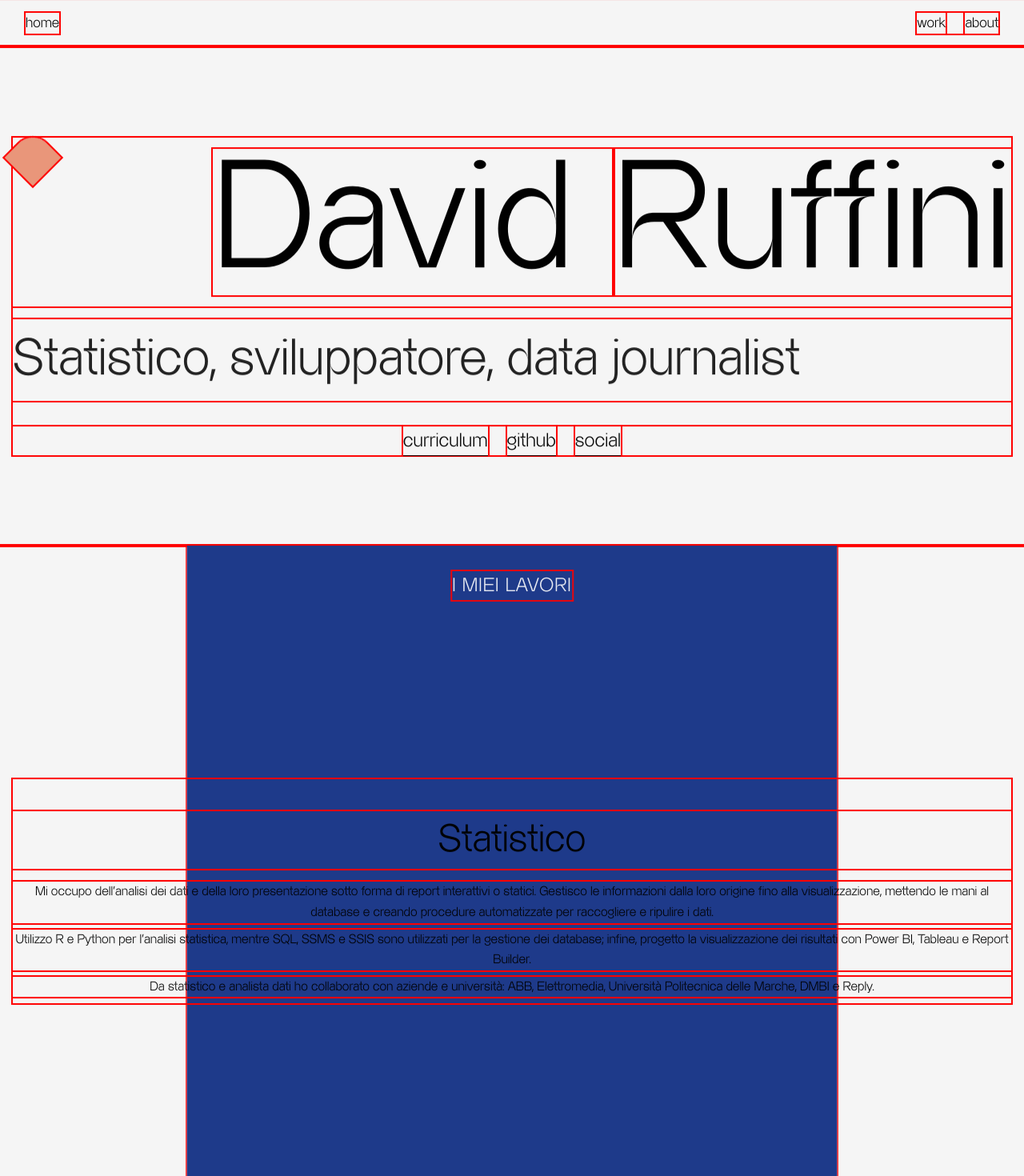
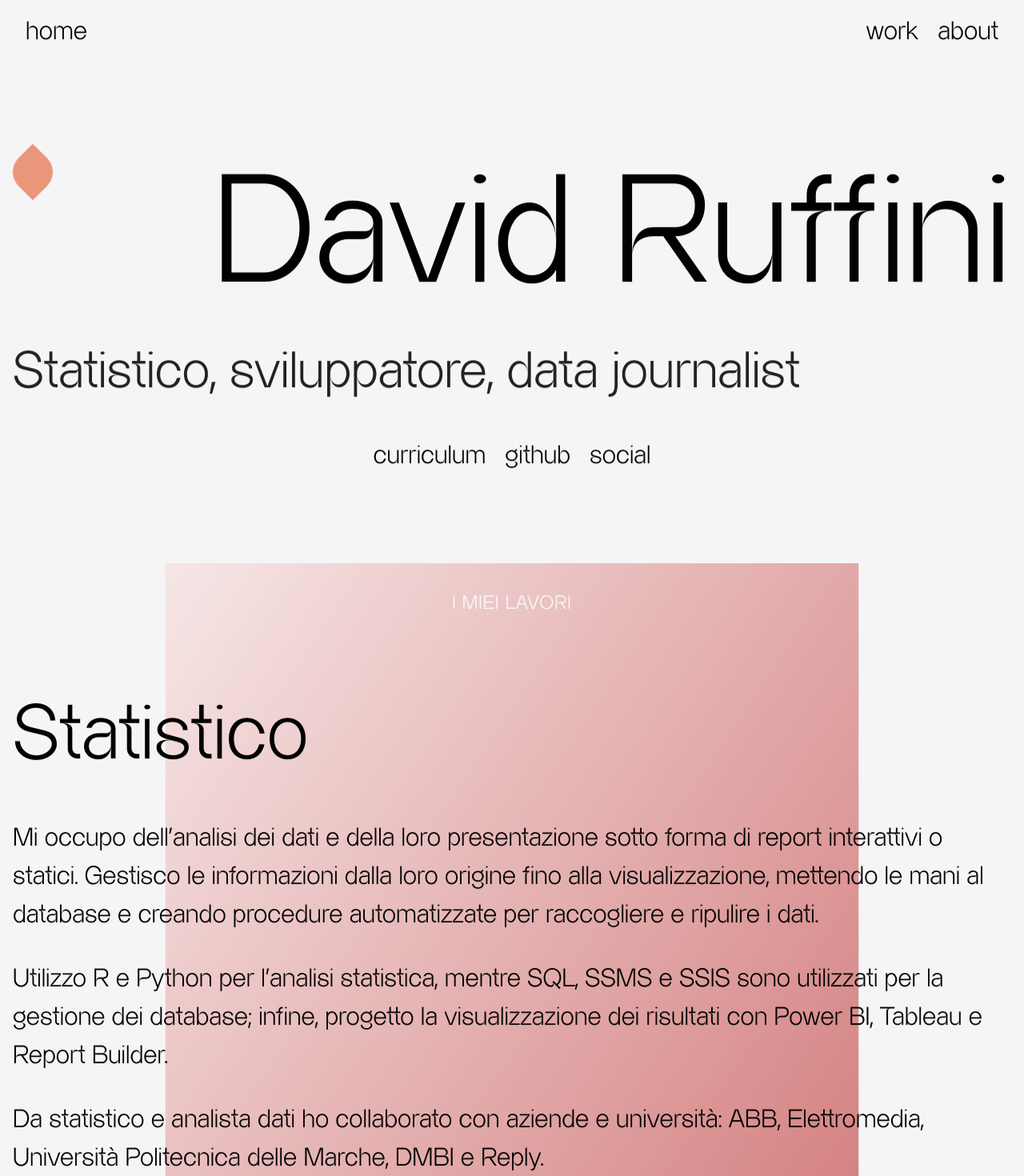
Before and after one commit to davidoffdado/personal-website, a React (Vite) app: page /personal-website/ in a window 1280 px wide. Shown: the top 1470 px of the page at 80% size. Built offline with nearby package versions, Linux system fonts and the light colour scheme.

Commit message:
modifica sito

```diff
--- a/src/App.jsx
+++ b/src/App.jsx
@@ -9,6 +9,7 @@ import WebDevProjects from "./pages/WebDevProjects";
 import Loader from "./components/Loader";
 import "./styles/global.css";
 import { useState } from "react";
+import CursorFollower from "./components/CursorFollower";
 
 
 
@@ -17,12 +18,14 @@ function App() {
 
   return (
     <div className="relative h-screen overflow-hidden bg-black">
+      <CursorFollower />
       {isLoading ? (
         <div className="absolute inset-0 z-20 bg-black">
           <Loader onFinish={() => setIsLoading(false)} />
         </div>
       ) : (
         <div className="page slide-up">
+
           <div className="app min-h-screen flex flex-col bg-white">
             <Navbar />
             <main className="flex-grow main-content">
--- a/src/components/AnimatedSection.jsx
+++ b/src/components/AnimatedSection.jsx
@@ -1,25 +1,37 @@
-import { motion, useScroll, useTransform } from "framer-motion";
+import { motion, useScroll, useTransform, useSpring } from "framer-motion";
 import { useRef } from "react";
+
+
 
 /**
  * AnimatedSection.jsx
- * Sezione a pieno schermo con espansione orizzontale
- * Il colore si espande completamente già a metà della sezione.
+ * - "Statistico" ha espansione orizzontale
+ * - Ogni sezione usa un gradiente dinamico che si evolve durante lo scroll
  */
-export default function AnimatedSection({ id, color, children }) {
+export default function AnimatedSection({ id, color, prevColor, children }) {
   const ref = useRef(null);
+  const isAnimated = id === "statistico";
 
-  // Quando la sezione entra a metà viewport, l'animazione è già completa
+  // progressione dello scroll
   const { scrollYProgress } = useScroll({
     target: ref,
-    offset: ["start 0.9", "center 0.9"],
-    // "start 0.8": inizia quando il top entra nell'80% del viewport
-    // "center 0.2": finisce quando il centro arriva al 20% (metà circa)
+    offset: ["start end", "end start"],
   });
 
-  // Espansione orizzontale del colore
-  // Valore di partenza 0.3 (30% visibile), a 1 (pieno)
-  const scaleX = useTransform(scrollYProgress, [0, 1], [0.6, 1]);
+  // Espansione dinamica (solo "statistico")
+  const rawScaleX = isAnimated
+    ? useTransform(scrollYProgress, [0, 0.3], [0.6, 1])
+    : 1;
+
+  const scaleX = isAnimated
+    ? useSpring(rawScaleX, { stiffness: 160, damping: 25, mass: 0.6 })
+    : 1;
+
+  /**
+   * Creiamo un movimento di gradiente
+   * La posizione del gradiente cambia con lo scroll → effetto fluido
+   */
+  const gradientShift = useTransform(scrollYProgress, [0, 1], ["0%", "100%"]);
 
   return (
     <section
@@ -28,21 +40,25 @@ export default function AnimatedSection({ id, color, children }) {
       className="relative min-h-screen w-full flex items-center justify-center overflow-hidden"
       style={{ isolation: "isolate" }}
     >
-      {/* Sfondo colorato che si espande orizzontalmente */}
+      {/* Sfondo con gradiente dinamico */}
       <motion.div
         style={{
-          backgroundColor: color,
           scaleX,
-          originX: 0.5, // espansione simmetrica dal centro
+          originX: 0.5,
           position: "absolute",
           inset: 0,
           zIndex: 0,
+          backgroundImage: `linear-gradient(135deg, ${prevColor || color} 0%, ${color} 100%)`,
+          backgroundSize: "200% 200%",
+          backgroundPosition: gradientShift, // si muove in base allo scroll
+          transition: "background-position 0.3s ease-out",
         }}
       />
-    { id === "statistico" && (
-        <div className="intro-top">i miei lavori</div>
-    )}
-      {/* Contenuto che riempie tutta la sezione */}
+
+      {/* “i miei lavori” solo per la sezione statistico */}
+      {isAnimated && <div className="intro-top">i miei lavori</div>}
+
+      {/* Contenuto */}
       <div className="relative z-10 w-full h-full flex flex-col items-center justify-center text-white px-8 text-center space-y-4">
         {children}
       </div>
--- /dev/null
+++ b/src/components/CursorFollower.jsx
@@ -0,0 +1,71 @@
+import { motion, useSpring, useMotionValue } from "framer-motion";
+import { useEffect, useState } from "react";
+
+/**
+ * CursorFollower.jsx
+ * — pallina globale che segue il cursore
+ * — visibile solo su desktop
+ */
+export default function CursorFollower({
+  size = 22,
+  color = "rgba(255,255,255,0.5)",
+  blur = true,
+  blendMode = "difference", // 'lighten', 'screen', ecc.
+}) {
+  const [enabled, setEnabled] = useState(false);
+
+  const mouseX = useMotionValue(0);
+  const mouseY = useMotionValue(0);
+  const springX = useSpring(mouseX, { stiffness: 180, damping: 22 });
+  const springY = useSpring(mouseY, { stiffness: 180, damping: 22 });
+
+  // Attiva solo su schermi "larghi" (es. > 768px)
+  useEffect(() => {
+    const checkDevice = () => {
+      const isTouch = window.matchMedia("(hover: none), (pointer: coarse)").matches;
+      setEnabled(!isTouch);
+    };
+
+    checkDevice();
+    window.addEventListener("resize", checkDevice);
+    return () => window.removeEventListener("resize", checkDevice);
+  }, []);
+
+  // Gestione del movimento solo se attivo
+  useEffect(() => {
+    if (!enabled) return;
+    const move = (e) => {
+      mouseX.set(e.clientX);
+      mouseY.set(e.clientY);
+    };
+    window.addEventListener("mousemove", move);
+    return () => window.removeEventListener("mousemove", move);
+  }, [enabled, mouseX, mouseY]);
+
+  // Se è mobile → non renderizzare nulla
+  if (!enabled) return null;
+
+  return (
+    <motion.div
+      style={{
+        x: springX,
+        y: springY,
+        translateX: "-50%",
+        translateY: "-50%",
+        position: "fixed",
+        top: 0,
+        left: 0,
+        width: size,
+        height: size,
+        borderRadius: "50%",
+        background: color,
+        pointerEvents: "none",
+        zIndex: 999999,
+        mixBlendMode: blendMode,
+        backdropFilter: blur ? "blur(6px)" : "none",
+        WebkitBackdropFilter: blur ? "blur(6px)" : "none",
+        willChange: "transform",
+      }}
+    />
+  );
+}
--- a/src/components/MainContent.jsx
+++ b/src/components/MainContent.jsx
@@ -2,6 +2,7 @@ import React from "react";
 import { Link } from "react-router-dom";
 import AnimatedSection from "./AnimatedSection";
 import ContactSection from "./ContactSection";
+
 
 /**
  * MainContent.jsx
@@ -9,7 +10,7 @@ import ContactSection from "./ContactSection";
  */
 function MainContent() {
   return (
-    <main className="main-content overflow-x-hidden">
+    <main className="main-content overflow-x-hidden bg-transparent">
       {/* ================================
           HERO / INTRO
       ================================= */}
@@ -57,8 +58,9 @@ function MainContent() {
       {/* ================================
           STATISTICO (con effetto scroll)
       ================================= */}
-      <AnimatedSection id="statistico" color="#1e3a8a">
 
+
+      <AnimatedSection id="statistico" color="#b92f2f" prevColor="white">
         <h2 className="heading-mono text-3xl font-semibold text-blue-200 text-center">
           Statistico
         </h2>
@@ -85,7 +87,7 @@ function MainContent() {
       {/* ================================
           SVILUPPATORE (con effetto scroll)
       ================================= */}
-      <AnimatedSection id="sviluppatore" color="#166534">
+      <AnimatedSection id="sviluppatore" color="#166534" prevColor="white">
         <h2 className="heading-mono">
           Sviluppatore
         </h2>
@@ -106,7 +108,8 @@ function MainContent() {
         <p>
           <Link
             to="/web-dev-projects"
-            className="btn-link text-green-300 underline"
+            onClick={() => window.scrollTo({ top: 0, behavior: "smooth" })}
+            className="btn-link"
           >
             Guarda i miei progetti →
           </Link>
@@ -116,9 +119,9 @@ function MainContent() {
       {/* ================================
           DATA JOURNALIST (con effetto scroll)
       ================================= */}
-      <AnimatedSection id="datajournalist" color="#b45309">
+      <AnimatedSection id="datajournalist" color="#db6c17ff" prevColor="white">
         <h2 className="heading-mono">
-          Data Journalist
+          Data journalist
         </h2>
 
         <p>
@@ -165,7 +168,8 @@ function MainContent() {
         <p>
           <Link
             to="/articles"
-            className="btn-link text-amber-300 underline"
+            onClick={() => window.scrollTo({ top: 0, behavior: "smooth" })}
+            className="btn-link"
           >
             Guarda i miei articoli →
           </Link>
@@ -174,10 +178,21 @@ function MainContent() {
         <p>
           <Link
             to="/projects"
-            className="btn-link text-amber-300 underline"
+            className="btn-link"
+            onClick={() => window.scrollTo({ top: 0, behavior: "smooth" })}
           >
             Guarda i miei progetti →
           </Link>
+        </p>
+
+        <p>
+            <a
+              href="https://aalea.substack.com/"
+              target="_blank"
+              rel="noopener noreferrer"
+            >
+              Leggi la mia newsletter sulla probabilità →
+            </a>
         </p>
       </AnimatedSection>
 
--- a/src/pages/Projects.jsx
+++ b/src/pages/Projects.jsx
@@ -1,4 +1,6 @@
 import { projects } from "../data/projects";
+import { Link } from "react-router-dom";
+
 
 function Projects() {
   return (
@@ -27,6 +29,10 @@ function Projects() {
             </div>
           ))}
         </div>
+
+        <Link to="/" className="btn-link" onClick={() => window.scrollTo({ top: 0, behavior: "smooth" })}>
+          ← Torna alla Home
+        </Link>
       </section>
     </main>
   );
--- a/src/pages/WebDevProjects.jsx
+++ b/src/pages/WebDevProjects.jsx
@@ -1,4 +1,6 @@
 import { webDevProjects } from "../data/web-dev-projects";
+import { Link } from "react-router-dom";
+
 
 function WebDevProjects() {
   return (
@@ -24,6 +26,10 @@ function WebDevProjects() {
             </div>
           ))}
         </div>
+
+        <Link to="/" className="btn-link" onClick={() => window.scrollTo({ top: 0, behavior: "smooth" })}>
+          ← Torna alla home
+        </Link>
       </section>
     </main>
   );
--- a/src/styles/global.css
+++ b/src/styles/global.css
@@ -16,13 +16,13 @@ body,
   padding: 0;
   width: 100%;
   font-family: "Almarena", sans-serif;
-  background-color: #f5f5f5; /* Grigio chiaro di base */
+  background-color: #f5f5f5;
+  /* background-color: transparent; */
   color: black;
   scroll-behavior: smooth; /* Scroll fluido per link ad anchor */
 }
 
 * {
-  outline: solid 2px red;
 }
 
 /* =========================================
@@ -64,7 +64,7 @@ section > div {
   justify-content: space-between;
   align-items: center;
   padding: 1rem 2rem;
-  font-size: 1.1rem;
+  font-size: 2rem;
 }
 
 /* Link della navbar */
@@ -83,7 +83,7 @@ section > div {
   left: 0;
   bottom: -2px;
   width: 0;
-  height: 1.5px;
+  height: 1px;
   background-color: black;
   transition: width 0.5s ease;
 }
@@ -102,22 +102,15 @@ section > div {
    SEZIONI (statistico, sviluppatore, ecc.)
 ========================================= */
 
-#home {
-  min-height: 70vh; /* 👈 occuperà il 70% dell’altezza dello schermo */
-}
-
 /* Titoli principali delle sezioni */
 section h2 {
   margin-bottom: 1rem;
-  font-size: 3rem;
-  text-align: center;
+  font-size: 6rem;
 }
 
 /* Paragrafi interni alle sezioni */
 section p {
-  line-height: 1.6;
-  margin: 0.5rem auto;
-  text-align: center;
+  font-size: 2rem;
 }
 
 /* Link all’interno delle sezioni */
@@ -144,6 +137,7 @@ section a::after {
 /* All’hover la linea “si ritira” */
 section a:hover::after {
   width: 0;
+  color: black;
 }
 
 /* ===============================
@@ -157,7 +151,6 @@ section a:hover::after {
   transform: translateX(-50%);
   color: white;
   font-size: 1.5rem;
-  font-weight: 500;
   letter-spacing: 1px;
   text-transform: uppercase;
   opacity: 0.9;
@@ -168,6 +161,10 @@ section a:hover::after {
 /* =========================================
    HERO SECTION (pagina principale)
 ========================================= */
+#home {
+  min-height: 70vh; /* 👈 occuperà il 70% dell’altezza dello schermo */
+}
+
 .hero-inner {
   display: flex;
   flex-direction: column;
@@ -211,11 +208,11 @@ section a:hover::after {
   display: flex;
   justify-content: center;
   gap: 1.5rem;
-  font-size: 1.5rem;
+  font-size: 2rem;
 }
 
-/* Effetto underline anche nei link Hero */
-.hero a {
+/* Link della navbar */
+.hero-links a {
   position: relative;
   text-decoration: none;
   color: black;
@@ -223,18 +220,19 @@ section a:hover::after {
   transition: color 0.3s ease;
 }
 
-.hero a::after {
+/* Effetto underline animato */
+.hero-links a::after {
   content: "";
   position: absolute;
   left: 0;
   bottom: -2px;
   width: 0;
-  height: 1.5px;
+  height: 1px;
   background-color: black;
   transition: width 0.5s ease;
 }
 
-.hero a:hover::after {
+.hero-links a:hover::after {
   width: 100%;
 }
 
@@ -244,22 +242,22 @@ section a:hover::after {
 
 @-webkit-keyframes squareToCircle {
   0% {
-    border-radius: 0;
+    border-radius: 50% 50% 50% 50%;
     background: coral;
     transform: rotate(0deg);
   }
   25% {
-    border-radius: 50% 0 0 0;
+    border-radius: 0% 50% 0% 50%;
     background: darksalmon;
     transform: rotate(45deg);
   }
   50% {
-    border-radius: 50% 50% 0 0;
+    border-radius: 0;
     background: indianred;
     transform: rotate(90deg);
   }
   75% {
-    border-radius: 50% 50% 50% 0;
+    border-radius: 50% 0% 50% 0%;
     background: lightcoral;
     transform: rotate(135deg);
   }
@@ -377,26 +375,39 @@ section a:hover::after {
   transition: color 0.3s ease;
 }
 
-/* Cerchio decorativo ruotante */
-.circle-wrapper {
-  position: relative;
-  display: inline-block;
-  padding: 0.4em 0.8em;
-}
-
 .circle-rotate {
     position: absolute;
     inset: 0;
-  border: 2px solid rgb(68, 64, 64);
+    border: 2px solid rgb(184, 177, 177);
     border-radius: 50%;
-  transform: rotate(-5deg);
-  opacity: 0.8;
+    opacity: .4;
     z-index: 0;
+    filter: url(#chalk-noise);
+      transform: scaleX(1.1) scaleY(4) rotate(-2deg);; /* 👈 più grande */
+
 }
 
 .circle-text {
     position: relative;
     z-index: 1;
+    color: inherit;
+}
+
+
+
+/* =========================================
+   LINK
+========================================= */
+.btn-link {
+  margin-top: 2rem;
+}
+
+.btn-link:hover {
+  color: black;
+}
+
+a:hover {
+  color: black
 }
 
 /* =========================================
@@ -426,4 +437,13 @@ section a:hover::after {
     width: 25px;
     height: 25px;
   }
+
+  section h2 {
+  margin-bottom: 1rem;
+  font-size: 3.5rem;
   }
+
+  section p {
+    font-size: 1rem;
+  }
+}
```
Also changed, not shown: index.html (+42 -1 lines), src/pages/Articles.jsx (+7 -0 lines), public/dado.png (added). Lines whose indentation alone changed are shown as unchanged.
